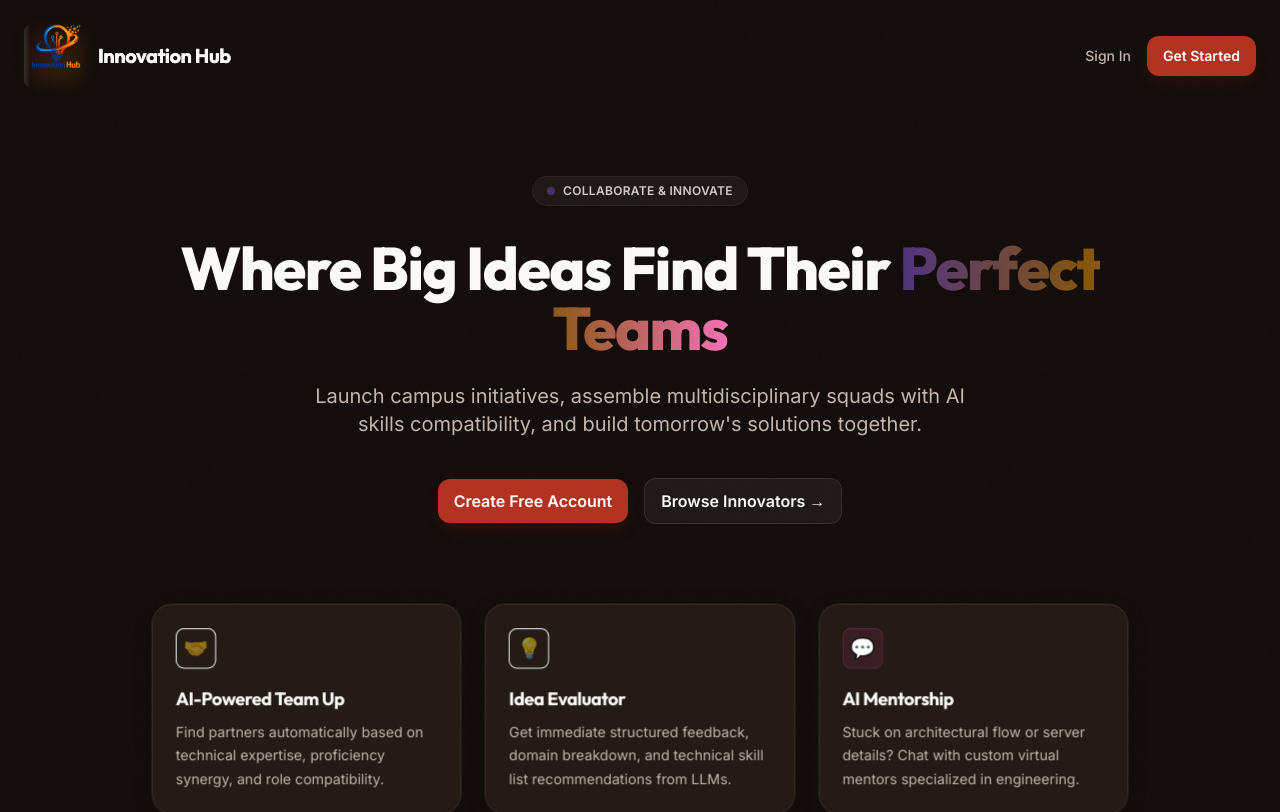
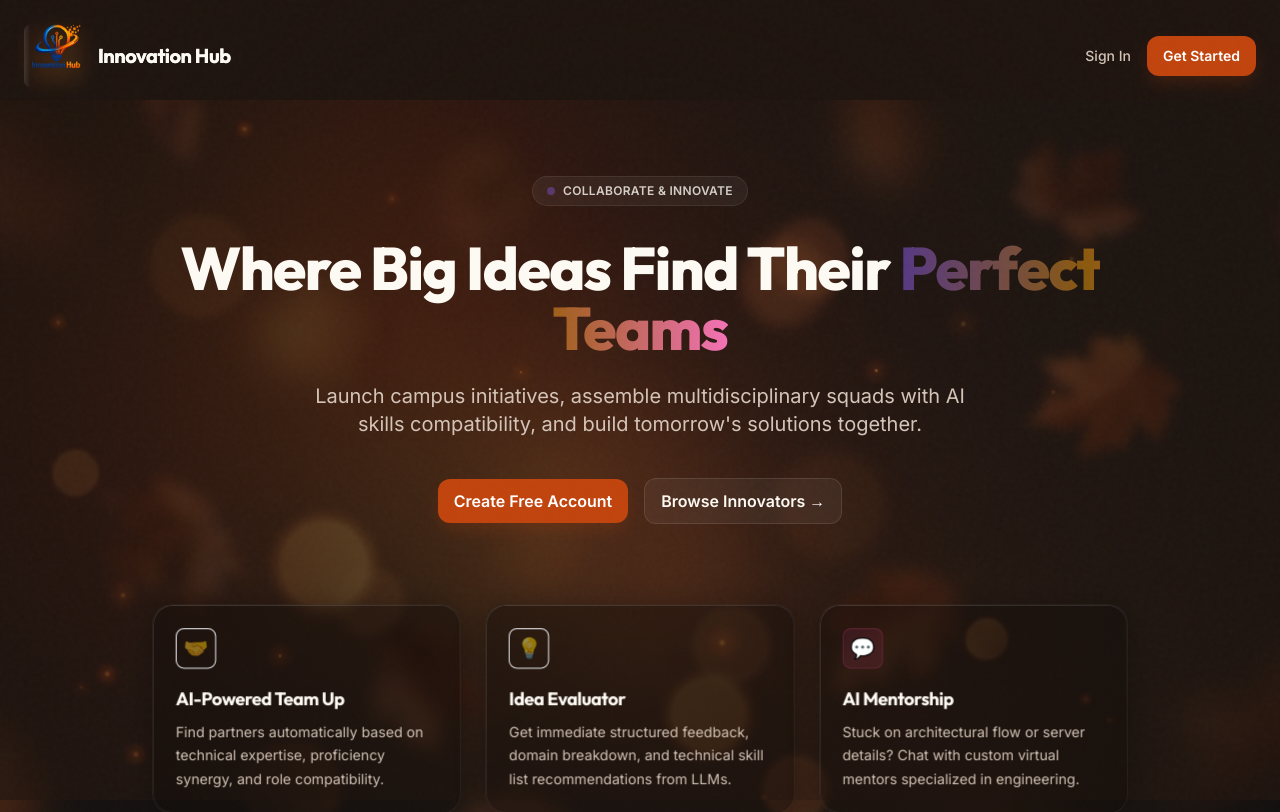
Before and after one commit to Chathuka-Pehesara/Innovation-Collaboration-Hub-, a Next.js app in the folder frontend/: page / in a window 1280 px wide. Shown: the top 812 px of the page. Built offline with nearby package versions, Linux system fonts and the light colour scheme.

Commit message:
style (Autum Theme): Chnaged to a autumn theme

```diff
--- a/frontend/app/(dashboard)/layout.tsx
+++ b/frontend/app/(dashboard)/layout.tsx
@@ -29,18 +29,18 @@ export default function DashboardLayout({
   // Render a loading state while hydration/auth check is in progress
   if (!hydrated || !token) {
     return (
-      <div className="min-h-screen bg-background flex items-center justify-center">
+      <div className="min-h-screen bg-transparent flex items-center justify-center">
         <div className="w-8 h-8 rounded-full border-2 border-indigo-600 border-t-transparent animate-spin" />
       </div>
     );
   }
 
   return (
-    <div className="flex h-screen overflow-hidden bg-background">
+    <div className="flex h-screen overflow-hidden bg-transparent">
       <Sidebar />
       <div className="flex-1 flex flex-col overflow-hidden">
         <Navbar />
-        <main className="flex-1 overflow-x-hidden overflow-y-auto bg-background p-6 md:p-8 flex flex-col justify-between gap-12">
+        <main className="flex-1 overflow-x-hidden overflow-y-auto bg-transparent p-6 md:p-8 flex flex-col justify-between gap-12">
           <PageWrapper>{children}</PageWrapper>
           <Footer />
         </main>
--- a/frontend/app/auth/callback/page.tsx
+++ b/frontend/app/auth/callback/page.tsx
@@ -35,7 +35,7 @@ function AuthCallbackHandler() {
   }, [searchParams, setAuth, router]);
 
   return (
-    <div className="min-h-screen bg-background flex flex-col items-center justify-center p-6">
+    <div className="min-h-screen bg-transparent flex flex-col items-center justify-center p-6">
       <div className="flex flex-col items-center gap-4 max-w-sm text-center">
         {/* Elegant spinner */}
         <div className="relative w-16 h-16 flex items-center justify-center">
@@ -54,7 +54,7 @@ function AuthCallbackHandler() {
 export default function AuthCallbackPage() {
   return (
     <Suspense fallback={
-      <div className="min-h-screen bg-background flex items-center justify-center">
+      <div className="min-h-screen bg-transparent flex items-center justify-center">
         <div className="w-12 h-12 rounded-full border-4 border-indigo-600/10 border-t-indigo-600 animate-spin" />
       </div>
     }>
--- a/frontend/app/globals.css
+++ b/frontend/app/globals.css
@@ -3,65 +3,65 @@
 @tailwind utilities;
 
 :root {
-  --background: #130D0B;          /* Dark warm mahogany */
-  --panel-bg: #1B1310;            /* Elevated background */
-  --card-bg: #231A16;             /* Surface cards background */
-  --surface-elevated: #312520;    /* Dialogs/popups/active inputs */
-  --foreground: #F4EFEA;          /* Cream white */
+  --background: #1E140F;          /* Dark warm charcoal-brown */
+  --panel-bg: #2A1A12;            /* Elevated background */
+  --card-bg: #362218;             /* Surface cards background */
+  --surface-elevated: #4A2C1D;    /* Dialogs/popups/active inputs */
+  --foreground: #FFF3E0;          /* Cream white */
 
-  --text-primary: #FBF9F6;
-  --text-secondary: #C3B5AB;
-  --border-color: rgba(244, 239, 234, 0.06);
-  --border-hover: rgba(178, 50, 32, 0.35); /* Electric rust-red border glow */
+  --text-primary: #FDF9F3;
+  --text-secondary: #D4C4B7;
+  --border-color: rgba(255, 243, 224, 0.08);
+  --border-hover: rgba(193, 68, 14, 0.4); /* Electric burnt orange glow */
 
-  /* Primary Accent: Electric Autumn Rust */
-  --accent-primary: #B23220;
-  --accent-primary-hover: #8C2415;
-  --accent-primary-glow: rgba(178, 50, 32, 0.15);
+  /* Primary Accent: Burnt Orange */
+  --accent-primary: #C1440E;
+  --accent-primary-hover: #9F3609;
+  --accent-primary-glow: rgba(193, 68, 14, 0.2);
 
-  /* Secondary Accent: Warm Golden Amber */
-  --accent-secondary: #F59E0B;
-  --accent-secondary-glow: rgba(245, 158, 11, 0.12);
+  /* Secondary Accent: Golden Amber */
+  --accent-secondary: #E8A03C;
+  --accent-secondary-glow: rgba(232, 160, 60, 0.15);
 
   /* Ambient gradient mesh */
-  --gradient-mesh-1: radial-gradient(circle at 10% 20%, rgba(178, 50, 32, 0.1) 0%, transparent 45%);
-  --gradient-mesh-2: radial-gradient(circle at 90% 80%, rgba(245, 158, 11, 0.08) 0%, transparent 45%);
-  --accent-glow: rgba(178, 50, 32, 0.25);
+  --gradient-mesh-1: radial-gradient(circle at 10% 20%, rgba(193, 68, 14, 0.12) 0%, transparent 45%);
+  --gradient-mesh-2: radial-gradient(circle at 90% 80%, rgba(232, 160, 60, 0.1) 0%, transparent 45%);
+  --accent-glow: rgba(193, 68, 14, 0.3);
 
   color-scheme: dark;
 }
 
 html:not(.dark) {
-  --background: #FFF5EC;          /* Soft peach sky background */
-  --panel-bg: #FFFBF8;            /* Pure warm cream panel background */
-  --card-bg: #F7ECE1;             /* Sand/tan card background */
-  --surface-elevated: #ECDDCF;    /* Active card inputs/hover panels */
-  --foreground: #3F1C0F;          /* Deep mahogany brown body text */
+  --background: #FFF3E0;          /* Soft cream/off-white background */
+  --panel-bg: #FDF8F0;            /* Pure warm cream panel background */
+  --card-bg: #F5E8D8;             /* Warm tan card background */
+  --surface-elevated: #EBD6C1;    /* Active card inputs/hover panels */
+  --foreground: #4A2C1D;          /* Deep warm brown text */
 
-  --text-primary: #3F1C0F;
-  --text-secondary: #724A3B;
-  --border-color: rgba(63, 28, 15, 0.08);
-  --border-hover: rgba(168, 50, 32, 0.4);
+  --text-primary: #2A1A12;
+  --text-secondary: #6B4E3E;
+  --border-color: rgba(74, 44, 29, 0.08);
+  --border-hover: rgba(139, 58, 31, 0.4);
 
-  /* Primary Accent: Burgundy Crimson */
-  --accent-primary: #A83220;
-  --accent-primary-hover: #702224;
-  --accent-primary-glow: rgba(168, 50, 32, 0.12);
+  /* Primary Accent: Rust Red */
+  --accent-primary: #8B3A1F;
+  --accent-primary-hover: #682914;
+  --accent-primary-glow: rgba(139, 58, 31, 0.15);
 
   /* Secondary Accent: Amber Gold */
   --accent-secondary: #D97706;
   --accent-secondary-glow: rgba(217, 119, 6, 0.1);
 
-  --gradient-mesh-1: radial-gradient(circle at 10% 20%, rgba(168, 50, 32, 0.08) 0%, transparent 45%);
-  --gradient-mesh-2: radial-gradient(circle at 90% 80%, rgba(217, 119, 6, 0.05) 0%, transparent 45%);
-  --accent-glow: rgba(168, 50, 32, 0.15);
+  --gradient-mesh-1: radial-gradient(circle at 10% 20%, rgba(139, 58, 31, 0.1) 0%, transparent 45%);
+  --gradient-mesh-2: radial-gradient(circle at 90% 80%, rgba(217, 119, 6, 0.08) 0%, transparent 45%);
+  --accent-glow: rgba(139, 58, 31, 0.2);
 
   color-scheme: light;
 }
 
 @layer base {
   body {
-    background-color: var(--background) !important;
+    background-color: transparent !important;
     color: var(--foreground) !important;
     @apply antialiased min-h-screen selection:bg-violet-500/30 selection:text-white font-sans;
   }
@@ -182,23 +182,37 @@ html:not(.dark) {
 
 .glass-card {
   position: relative;
-  background: var(--card-bg);
-  border: 1px solid var(--border-color);
+  background: rgba(15, 10, 8, 0.4);
+  border: 1px solid rgba(255, 255, 255, 0.05);
   border-radius: 1.25rem;
-  box-shadow: 0 4px 20px rgba(0, 0, 0, 0.15), 0 0 0 1px var(--border-color);
-  transition: all 0.4s cubic-bezier(0.16, 1, 0.3, 1);
-  backdrop-filter: blur(12px);
-  -webkit-backdrop-filter: blur(12px);
+  box-shadow: 0 4px 30px rgba(0, 0, 0, 0.3), inset 0 1px 0 0 rgba(255, 255, 255, 0.05);
+  transition: all 0.5s cubic-bezier(0.16, 1, 0.3, 1);
+  backdrop-filter: blur(24px);
+  -webkit-backdrop-filter: blur(24px);
+  overflow: hidden;
+}
+
+.glass-card::before {
+  content: "";
+  position: absolute;
+  top: 0; left: 0; right: 0; bottom: 0;
+  border-radius: inherit;
+  padding: 1px;
+  background: linear-gradient(135deg, rgba(255,255,255,0.1), rgba(255,255,255,0));
+  -webkit-mask: linear-gradient(#fff 0 0) content-box, linear-gradient(#fff 0 0);
+  -webkit-mask-composite: xor;
+  mask-composite: exclude;
+  pointer-events: none;
 }
 
 .glass-card:hover {
-  border-color: var(--border-hover);
-  transform: translateY(-4px);
+  background: rgba(20, 12, 10, 0.6);
+  border-color: var(--accent-primary-glow);
+  transform: translateY(-6px) scale(1.01);
   box-shadow:
-    0 20px 25px -5px rgba(0, 0, 0, 0.25),
-    0 10px 10px -5px rgba(0, 0, 0, 0.08),
+    0 20px 40px -5px rgba(0, 0, 0, 0.5),
     0 0 40px -10px var(--accent-primary-glow),
-    0 0 0 1px var(--border-hover);
+    inset 0 1px 0 0 rgba(255, 255, 255, 0.1);
 }
 
 /* Spotlight Glowing Border effect using mouse coordinates */
--- a/frontend/app/layout.tsx
+++ b/frontend/app/layout.tsx
@@ -1,5 +1,6 @@
 import './globals.css';
 import { Inter, Outfit } from 'next/font/google';
+import AutumnBackground from '@/components/theme/AutumnBackground';
 
 const inter = Inter({
   subsets: ['latin'],
@@ -24,21 +25,13 @@ export default function RootLayout({
   return (
     <html lang="en" className="dark">
       <head>
-        <script dangerouslySetInnerHTML={{__html: `
-          try {
-            var saved = localStorage.getItem('theme');
-            if (saved === 'light') {
-              document.documentElement.classList.remove('dark');
-            } else {
-              document.documentElement.classList.add('dark');
-            }
-          } catch (_) {}
-        `}} />
       </head>
-      <body className={`${inter.variable} ${outfit.variable} bg-background text-foreground min-h-screen antialiased font-sans relative`}>
-        {/* Subtle high-end texture overlay */}
-        <div className="noise-overlay" />
-        {children}
+      <body className={`${inter.variable} ${outfit.variable} bg-transparent text-foreground min-h-screen antialiased font-sans relative`}>
+        <AutumnBackground>
+          {/* Subtle high-end texture overlay */}
+          <div className="noise-overlay" />
+          {children}
+        </AutumnBackground>
       </body>
     </html>
   );
--- a/frontend/app/page.tsx
+++ b/frontend/app/page.tsx
@@ -29,7 +29,7 @@ export default function LandingPage() {
   };
 
   return (
-    <main className="relative min-h-screen bg-background overflow-hidden flex flex-col justify-between">
+    <main className="relative min-h-screen bg-transparent overflow-hidden flex flex-col justify-between">
       {/* Animated ambient background glow layers */}
       <div className="absolute top-[-10%] left-[-10%] w-[50%] h-[50%] bg-indigo-600/10 rounded-full blur-[140px] pointer-events-none animate-blob-slow" />
       <div className="absolute bottom-[-10%] right-[-10%] w-[50%] h-[50%] bg-purple-600/10 rounded-full blur-[140px] pointer-events-none animate-blob-slow [animation-delay:4s]" />
--- a/frontend/components/layout/Navbar.tsx
+++ b/frontend/components/layout/Navbar.tsx
@@ -8,28 +8,6 @@ import { useAuthStore } from '@/lib/authStore';
 export default function Navbar() {
   const router = useRouter();
   const { user, logout } = useAuthStore();
-  const [theme, setTheme] = useState<'dark' | 'light'>('dark');
-
-  useEffect(() => {
-    const saved = localStorage.getItem('theme') as 'dark' | 'light' || 'dark';
-    setTheme(saved);
-    if (saved === 'dark') {
-      document.documentElement.classList.add('dark');
-    } else {
-      document.documentElement.classList.remove('dark');
-    }
-  }, []);
-
-  const toggleTheme = () => {
-    const next = theme === 'dark' ? 'light' : 'dark';
-    setTheme(next);
-    localStorage.setItem('theme', next);
-    if (next === 'dark') {
-      document.documentElement.classList.add('dark');
-    } else {
-      document.documentElement.classList.remove('dark');
-    }
-  };
 
   const handleLogout = () => {
     logout();
@@ -37,7 +15,7 @@ export default function Navbar() {
   };
 
   return (
-    <header className="sticky top-0 z-40 w-full border-b border-white/5 bg-panel/80 backdrop-blur-md px-6 py-4 flex items-center justify-between">
+    <header className="sticky top-0 z-40 w-full border-b border-white/5 bg-black/20 backdrop-blur-xl px-6 py-4 flex items-center justify-between">
       {/* Search Bar / Welcome Indicator */}
       <div className="flex items-center gap-4">
         {user ? (
@@ -56,15 +34,6 @@ export default function Navbar() {
 
       {/* User Actions */}
       <div className="flex items-center gap-4">
-        {/* Theme Toggle */}
-        <button
-          onClick={toggleTheme}
-          className="p-2 rounded-lg bg-white/5 hover:bg-white/10 border border-white/10 text-sm transition-all active:scale-[0.95] flex items-center justify-center cursor-pointer"
-          aria-label="Toggle Theme"
-          title="Toggle Theme"
-        >
-          {theme === 'dark' ? '🌙' : '☀️'}
-        </button>
 
         {user ? (
           <div className="flex items-center gap-3">
--- a/frontend/components/layout/Sidebar.tsx
+++ b/frontend/components/layout/Sidebar.tsx
@@ -18,7 +18,7 @@ export default function Sidebar() {
   ];
 
   return (
-    <aside className="w-64 bg-panel border-r border-white/5 flex flex-col justify-between shrink-0">
+    <aside className="w-64 bg-black/20 backdrop-blur-xl border-r border-white/5 flex flex-col justify-between shrink-0 shadow-[4px_0_24px_rgba(0,0,0,0.2)]">
       <div className="flex flex-col">
         {/* Logo Section */}
         <div className="p-6 border-b border-white/5">
--- /dev/null
+++ b/frontend/components/theme/AmbientSparks.tsx
@@ -0,0 +1,77 @@
+"use client";
+
+import React, { useEffect, useState } from "react";
+import { motion } from "framer-motion";
+
+interface Spark {
+  id: number;
+  x: number;
+  y: number;
+  size: number;
+  duration: number;
+  delay: number;
+  opacity: number;
+}
+
+export default function AmbientSparks() {
+  const [sparks, setSparks] = useState<Spark[]>([]);
+  const [prefersReducedMotion, setPrefersReducedMotion] = useState(false);
+
+  useEffect(() => {
+    const mediaQuery = window.matchMedia("(prefers-reduced-motion: reduce)");
+    setPrefersReducedMotion(mediaQuery.matches);
+
+    if (mediaQuery.matches) return;
+
+    // Generate random sparks and glowing orbs
+    const generatedSparks = Array.from({ length: 25 }).map((_, i) => ({
+      id: i,
+      x: Math.random() * 100, // random start X %
+      y: 110, // Start below screen
+      size: Math.random() * 6 + 2, // 2px to 8px
+      duration: Math.random() * 10 + 15, // 15s to 25s floating time
+      delay: Math.random() * -20, // Negative delay to pre-populate screen
+      opacity: Math.random() * 0.5 + 0.2, // 0.2 to 0.7
+    }));
+
+    setSparks(generatedSparks);
+  }, []);
+
+  if (prefersReducedMotion || sparks.length === 0) return null;
+
+  return (
+    <div className="pointer-events-none fixed inset-0 z-0 overflow-hidden mix-blend-screen">
+      {sparks.map((spark) => (
+        <motion.div
+          key={spark.id}
+          className="absolute rounded-full"
+          initial={{
+            x: `${spark.x}vw`,
+            y: `${spark.y}vh`,
+            opacity: 0,
+            scale: 0,
+          }}
+          animate={{
+            y: "-10vh",
+            x: [`${spark.x}vw`, `${spark.x - 5}vw`, `${spark.x + 5}vw`, `${spark.x}vw`],
+            opacity: [0, spark.opacity, spark.opacity, 0],
+            scale: [0, 1, 1, 0.5],
+          }}
+          transition={{
+            duration: spark.duration,
+            repeat: Infinity,
+            ease: "easeInOut",
+            delay: spark.delay,
+          }}
+          style={{
+            width: spark.size,
+            height: spark.size,
+            background: `radial-gradient(circle, rgba(232, 160, 60, 1) 0%, rgba(193, 68, 14, 0.5) 50%, rgba(0,0,0,0) 100%)`,
+            boxShadow: `0 0 ${spark.size * 2}px ${spark.size}px rgba(193, 68, 14, 0.4)`,
+            filter: `blur(${Math.random() > 0.5 ? 1 : 0}px)`,
+          }}
+        />
+      ))}
+    </div>
+  );
+}
--- /dev/null
+++ b/frontend/components/theme/AutumnBackground.tsx
@@ -0,0 +1,81 @@
+"use client";
+
+import React, { useEffect, useState } from "react";
+import { motion, useScroll, useTransform, useSpring } from "framer-motion";
+import AmbientSparks from "./AmbientSparks";
+
+export default function AutumnBackground({ children }: { children: React.ReactNode }) {
+  const [prefersReducedMotion, setPrefersReducedMotion] = useState(false);
+  const [mousePosition, setMousePosition] = useState({ x: 0, y: 0 });
+
+  const { scrollYProgress } = useScroll();
+
+  // Smooth out scroll progress for parallax
+  const smoothScrollY = useSpring(scrollYProgress, {
+    stiffness: 100,
+    damping: 30,
+    restDelta: 0.001
+  });
+
+  // Background moves slightly slower than scrolling (parallax)
+  const backgroundY = useTransform(smoothScrollY, [0, 1], ["0%", "15%"]);
+
+  useEffect(() => {
+    const mediaQuery = window.matchMedia("(prefers-reduced-motion: reduce)");
+    setPrefersReducedMotion(mediaQuery.matches);
+
+    if (mediaQuery.matches) return;
+
+    const handleMouseMove = (e: MouseEvent) => {
+      // Calculate normalized mouse position (-1 to 1)
+      const x = (e.clientX / window.innerWidth - 0.5) * 2;
+      const y = (e.clientY / window.innerHeight - 0.5) * 2;
+      setMousePosition({ x, y });
+    };
+
+    window.addEventListener("mousemove", handleMouseMove);
+    return () => window.removeEventListener("mousemove", handleMouseMove);
+  }, []);
+
+  return (
+    <div className="relative min-h-screen w-full overflow-x-hidden">
+      {/* 1. Base Layer (Static or Gradient Fallback) */}
+      <div className="fixed inset-0 z-[-3] bg-background" />
+
+      {/* 2. Parallax Image Layer */}
+      {!prefersReducedMotion ? (
+        <motion.div
+          className="fixed inset-0 z-[-2] bg-cover bg-center bg-no-repeat opacity-40"
+          style={{
+            backgroundImage: "url('/bg-autumn.png')",
+            y: backgroundY,
+            x: mousePosition.x * -10, // Slight mouse parallax
+            scale: 1.05 // Prevent edges from showing during parallax
+          }}
+          transition={{ type: "spring", stiffness: 50, damping: 20 }}
+        />
+      ) : (
+        <div
+          className="fixed inset-0 z-[-2] bg-cover bg-center bg-no-repeat opacity-30"
+          style={{ backgroundImage: "url('/bg-autumn.png')" }}
+        />
+      )}
+
+      {/* 3. Ambient Glow Overlay */}
+      <div
+        className="fixed inset-0 z-[-1] opacity-70 pointer-events-none"
+        style={{
+          background: "radial-gradient(circle at center, transparent 0%, var(--background) 100%)",
+        }}
+      />
+
+      {/* 4. Particle Layer (Ambient Sparks) */}
+      <AmbientSparks />
+
+      {/* Main Content */}
+      <div className="relative z-0">
+        {children}
+      </div>
+    </div>
+  );
+}
```
Also changed, not shown: frontend/app/(dashboard)/projects/page.tsx (+13 -4 lines), frontend/public/bg-autumn.png (added), 1 other file (tests, documents, lock files or other folders).
